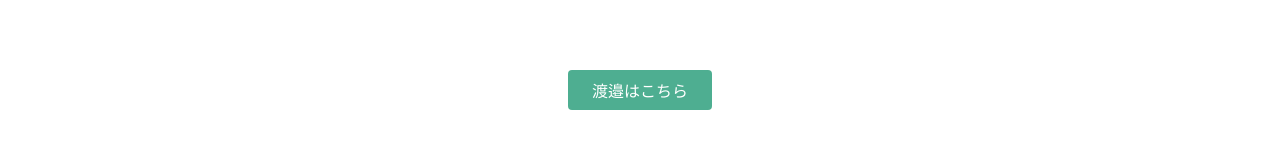
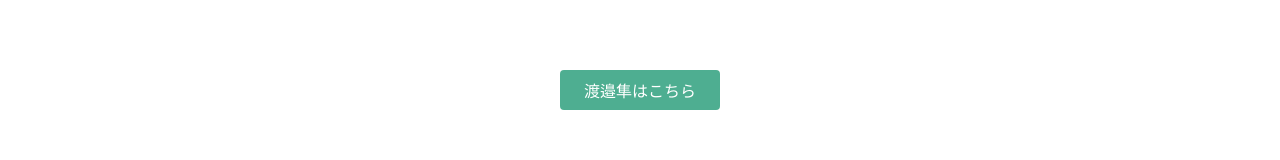
Before and after one commit to ryo-mzd/ryo-mzd.github.io, a plain HTML site: page index.html in a window 1280 px wide. Shown: the part 362-522 px from the top of the page. Drawn offline with Linux system fonts and the light colour scheme.

Commit message:
Update index.html

```diff
--- a/index.html
+++ b/index.html
@@ -26,7 +26,7 @@
       <h1>LEARN TO CODE.<br>LEARN TO BE CREATIVE.</h1>
       <p>Progateはオンラインプログラミング学習サービスです。<br>初心者にもやさしいスライドとレッスンで、ウェブサービスを作りながらプログラミングを学んでいきましょう。</p>
       <div class="btn-wrapper">
-        <a href="#" class="btn signup">渡邉はこちら</a>
+        <a href="#" class="btn signup">渡邉隼はこちら</a>
         <p>or</p>
         <a href="#" class="btn facebook"><span class="fa fa-facebook"></span>Facebookで登録</a>
         <a href="#" class="btn twitter"><span class="fa fa-twitter"></span>Twitterで登録</a>
```
